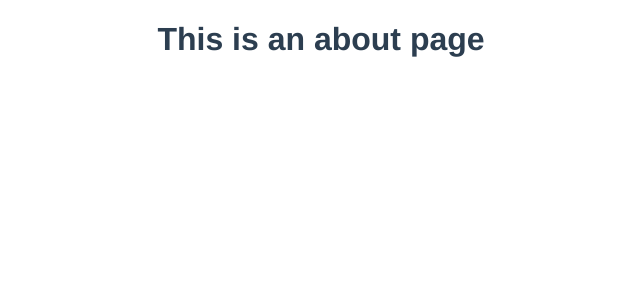
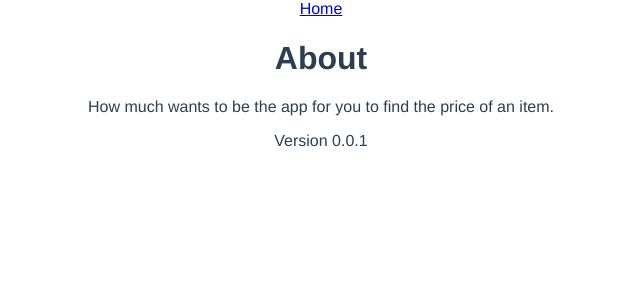
Before and after one commit to alextanhongpin/vue-how-much, a Vue app: page /about in a window 1280 px wide. Shown: the top 300 px of the page, without its empty margins (319-959 px from the left). Built offline with nearby package versions, Linux system fonts and the light colour scheme.

Commit message:
chore: use Makefile, update about page

```diff
--- a/src/router.ts
+++ b/src/router.ts
@@ -14,7 +14,7 @@ export default new Router({
       component: Home,
       children: [
         {
-          path: '/',
+          path: '/view',
           component: () => import('./views/Home/View.vue')
         },
         {
--- a/src/store.ts
+++ b/src/store.ts
@@ -7,7 +7,7 @@ Vue.use(Vuex)
 
 const store: StoreOptions<RootState> = {
   state: {
-    version: '0.0.1'
+    version: process.env.VUE_APP_VERSION || '0.0.1'
   },
   getters: {
     version (state: RootState) {
--- a/src/views/About.vue
+++ b/src/views/About.vue
@@ -1,5 +1,19 @@
 <template>
   <div class="about">
-    <h1>This is an about page</h1>
+    <router-link to="/">Home</router-link>
+    <h1>About</h1>
+    <p>How much wants to be the app for you to find the price of an item.</p>
+    <p>Version {{ version }}</p>
   </div>
 </template>
+
+<script lang="ts">
+import Vue from 'vue'
+import { mapGetters } from 'vuex'
+
+export default Vue.extend({
+  computed: {
+    ...mapGetters(['version'])
+  }
+})
+</script>
--- a/src/views/Home.vue
+++ b/src/views/Home.vue
@@ -1,11 +1,11 @@
 <template>
   <div class="home">
     <div>
-      {{ version }}
+      <router-link to="/about">About</router-link>
       <div>
         How much does
         <input
-          type="text"
+          type="search"
           placeholder="a bowl of maggi"
           :value="product"
           @input="inputProduct"
@@ -29,6 +29,10 @@
         {{ cities }}
       </div>
     </div>
+
+    <router-link to="/view">
+      <button>Submit</button>
+    </router-link>
 
     <router-view></router-view>
   </div>
@@ -58,7 +62,6 @@ export default Vue.extend({
   },
 
   computed: {
-    ...mapGetters(['version']),
     ...mapGetters('product', ['position', 'city', 'cities', 'product'])
   }
 })
```
Also changed, not shown: 1 other file (tests, documents, lock files or other folders).
